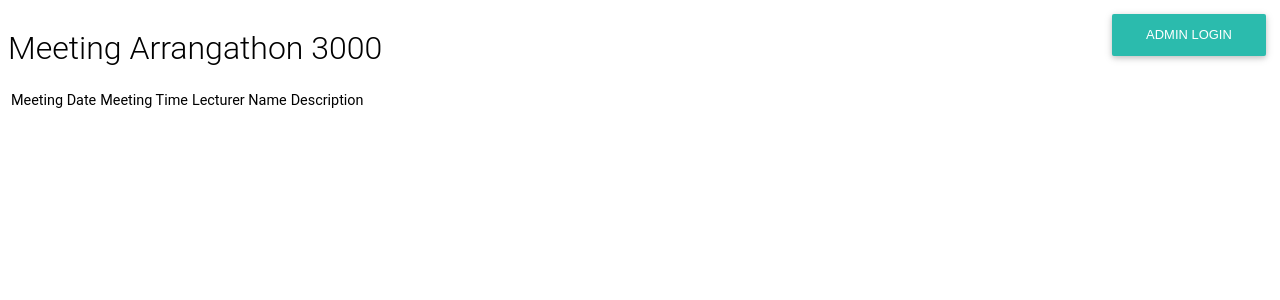
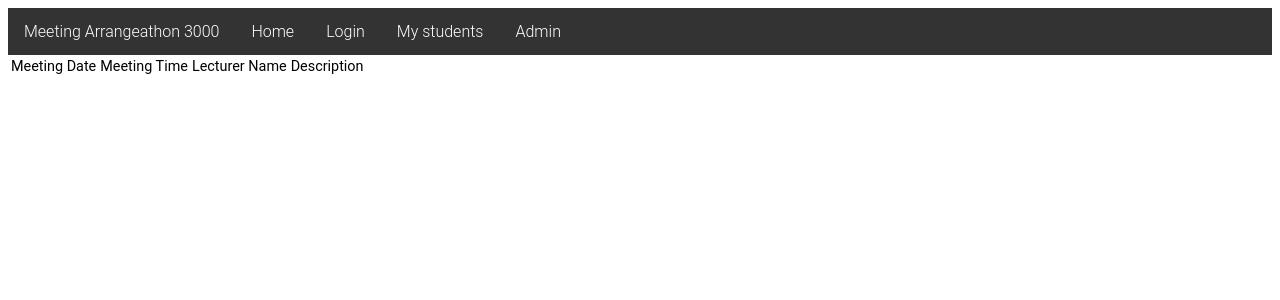
Before and after one commit to rElkington/meeting_arranger, a Django app: template djangoproject/posts/templates/posts/confirm_attendance.html in a window 1280 px wide. Shown: the top 300 px of the page. Run offline with Django 3.2, Linux system fonts and the light colour scheme; the template is opened without the code that fills it, so the values that code supplies are empty; parts of the project's set-up code (start-up, migrations or seed data) failed here and were passed over; some libraries are stand-ins or nearby versions.

Commit message:
Add files via upload

```diff
--- a/djangoproject/posts/templates/posts/confirm_attendance.html
+++ b/djangoproject/posts/templates/posts/confirm_attendance.html
@@ -36,9 +36,8 @@
         <th>Description</th>
       </tr>
 
-      {% for post in meetingList %}
-      <tr id=myTable>
-
+      {% for post in meet %}
+      <tr>
         <td>{{ post.m_date }}</td>
         <td>{{ post.m_time }}</td>
         <td>{{ post.descript }}</td>
--- a/djangoproject/posts/templates/posts/index.html
+++ b/djangoproject/posts/templates/posts/index.html
@@ -1,4 +1,3 @@
-
 {% extends 'posts/layout.html' %}
 
 {% block content %}
--- a/djangoproject/posts/templates/posts/layout.html
+++ b/djangoproject/posts/templates/posts/layout.html
@@ -5,16 +5,54 @@
     <meta charset="UTF-8">
     <meta name="viewport" content="width=device-width, initial-scale=1.0">
     <meta http-equiv="X-UA-Compatible" content="ie=edge">
-    <title>Meeting Arrangathon 3000</title>
+    <link rel="stylesheet" href="https://cdnjs.cloudflare.com/ajax/libs/mdbootstrap/4.6.1/css/mdb.min.css">
+    <style>
+            ul {
+              list-style-type: none;
+              margin: 0;
+              padding: 0;
+              overflow: hidden;
+              background-color: #333;
+            }
+
+            li {
+              float: left;
+            }
+
+            li a{
+              display: block;
+              color: white;
+              text-align: center;
+              padding: 14px 16px;
+              text-decoration: none;
+            }
+
+            li a:hover {
+              background-color: #111;
+            }
+    </style>
     <!--<link rel="stylesheet" href="https://maxcdn.bootstrapcdn.com/bootstrap/3.3.7/css/bootstrap.min.css" integrity="sha384-BVYiiSIFeK1dGmJRAkycuHAHRg32OmUcww7on3RYdg4Va+PmSTsz/K68vbdEjh4u" crossorigin="anonymous">-->
-    <link rel="stylesheet" href="https://cdnjs.cloudflare.com/ajax/libs/mdbootstrap/4.6.1/css/mdb.min.css">
     <!--<link rel="stylesheet" href="https://github.com/twbs/bootstrap-sass/blob/master/assets/stylesheets/bootstrap/_forms.scss">-->
 </head>
 
 <body>
-    <header class="container" >
-        <h1 style="display: inline-block;">Meeting Arrangathon 3000</h1> <button class="btn btn-default" style="float: right;"><a style="display:block" href="/admin"><font color="FFFFFF">Admin Login</font></a></button>
-    </header>
+<ul class="navbar-nav mr-auto">
+    <li class="nav-item">
+        <a class="nav-link disabled" href="http://localhost:8000/posts/">Meeting Arrangeathon 3000</a>
+    </li>
+    <li class="nav-item">
+        <a class="nav-link" href="http://localhost:8000/posts/">Home</a>
+    </li>
+    <li class="nav-item">
+        <a class="nav-link" href="http://localhost:8000/posts/login">Login</a>
+    </li>
+    <li class="nav-item">
+        <a class="nav-link" href="http://localhost:8000/posts/yes">My students</a>
+    </li>
+    <li sstyle="float: right;">
+        <a class="nav-link" href="https://loalhost:8000/admin">Admin</a>
+    </li>
+</ul>
     <div class="container">
         {% block content %}
         {% endblock %}
```
Also changed, not shown: djangoproject/posts/views.py (+6 -5 lines), djangoproject/db.sqlite3.
